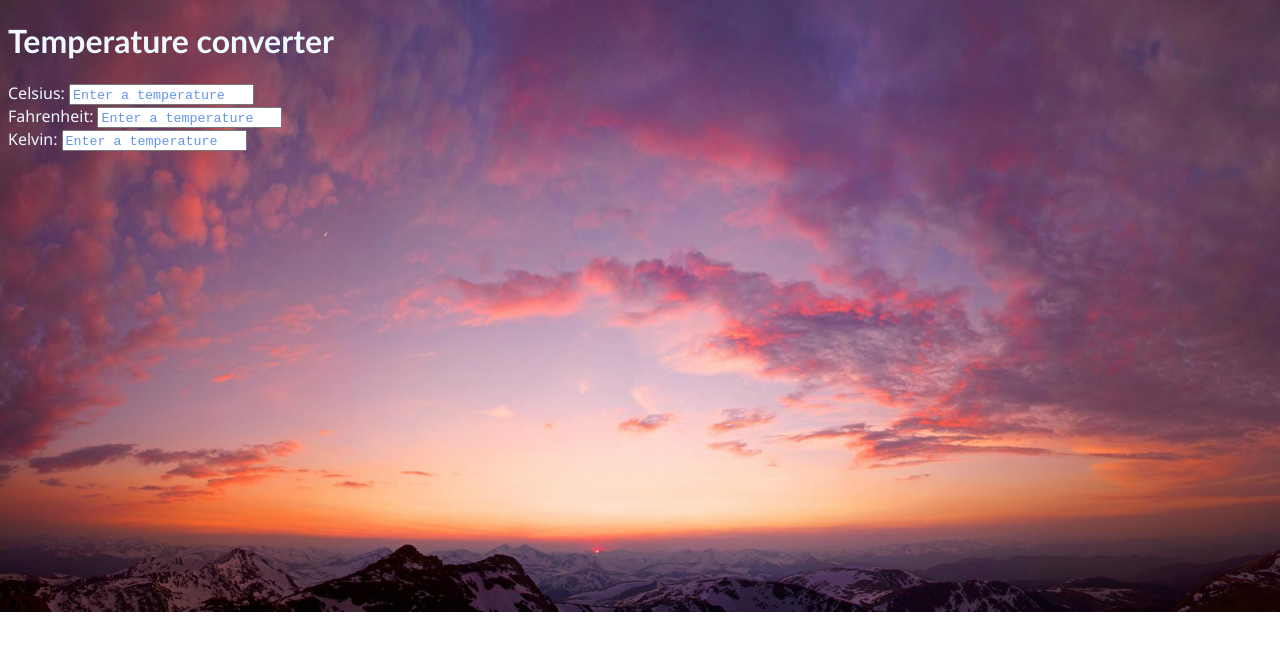
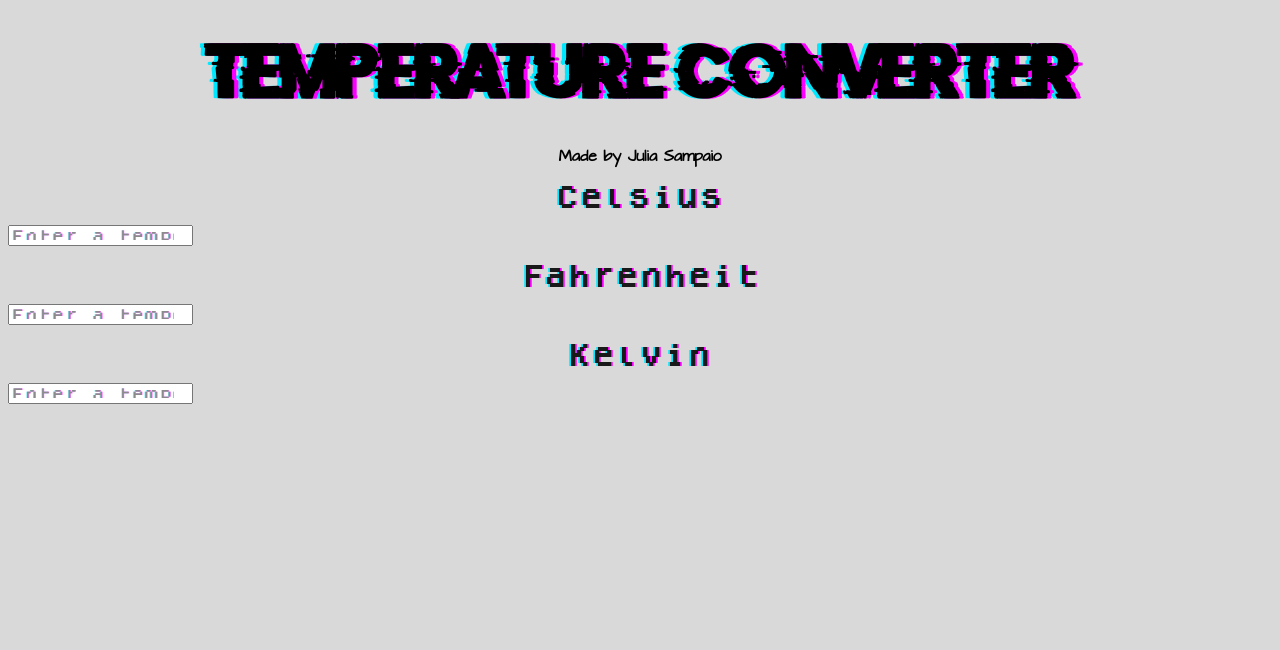
Before and after one commit to sampaiojuliadev/temperature-converter, a plain HTML site: page index.html in a window 1280 px wide. Drawn offline with Linux system fonts and the light colour scheme.

Commit message:
feat: redesign (P1)

```diff
--- a/index.html
+++ b/index.html
@@ -7,10 +7,17 @@
     <title>Temperature Converter</title>
 </head>
 <body>
+    <header>
+        <h1>Temperature Converter</h1>
+        <div class="made-by">
+            <h3>Made by Julia Sampaio</h3>
+        </div>
+    </header>
     <div class="card">
-        <h1>Temperature converter</h1>
+        <h2>Celsius</h2>
+            <div class="container1">
                 <div class="temperature-container">
-            <label>Celsius:</label>
+                    <label></label>
                     <input
                         type="number"
                         id="celsius"
@@ -20,8 +27,11 @@
                         onchange="convertTemperature(event)"
                 />
                 </div>
+            </div>
+        <h2>Fahrenheit</h2>
+            <div class="container2">
                 <div class="temperature-container">
-            <label>Fahrenheit:</label>
+                    <label></label>
                     <input
                         type="number"
                         id="fahrenheit"
@@ -31,8 +41,11 @@
                         onchange="convertTemperature(event)"
                     />
                 </div>
+            </div>
+        <h2>Kelvin</h2>
+            <div class="container3"></div>
                 <div class="temperature-container">
-            <label>Kelvin:</label>
+                    <label></label>
                     <input
                         type="number"
                         id="kelvin"
@@ -43,8 +56,6 @@
                     />
                 </div>
             </div>
-    <div id="mainbox">
-
     </div>
     <script src="index.js"></script>
 </body>
--- a/styles/styles.css
+++ b/styles/styles.css
@@ -1,18 +1,52 @@
+@font-face {
+    font-family: 'ArchitectsDaughter';
+    src: url(../fonts/ArchitectsDaughter.ttf);
+}
+@font-face {
+    font-family: 'dogica';
+    src: url(../fonts/dogica.otf);
+}
+@font-face {
+    font-family: 'glitch';
+    src: url(../fonts/Doctor\ Glitch.otf);
+}
 body {
-    background-image: url(../assets/nature-horizon-silhouette-cloud-sky-sunrise-533662-pxhere.com.jpg);
+    background-color: #D9D9D9;
     background-size: cover;
     background-repeat: no-repeat;
 }
 label{
-    color: aliceblue;
-    font-family: 'Segoe UI', Tahoma, Geneva, Verdana, sans-serif;
+    text-shadow: 0.07em 0em #FA00FF, -0.07em -0em #00E8FF;
+    color: #191919;
+    font-family: 'dogica';
+    text-align: center;
 }
 h1{
-    color: aliceblue;
-    font-family: 'Trebuchet MS', 'Lucida Sans Unicode', 'Lucida Grande', 'Lucida Sans', Arial, sans-serif;
-    font-size: xx-large;
+    text-shadow: 0.07em 0em #FA00FF, -0.07em -0em #00E8FF;
+    color: #000000;
+    font-family:'glitch';
+    font-size: 3.7em;
+    text-align: center;
+
 }
 ::placeholder{
-    color: cornflowerblue;
-    font-family: monospace;
+    opacity: 0.5;
+    text-shadow: 0.05em 0em #FA00FF, -0.05em -0em #00E8FF;
+    color: #191919;
+    font-family: 'dogica';
+    text-align: center;
 }
+h3{
+    font-size: small;
+    font-family: 'ArchitectsDaughter';
+    text-align: center;
+}
+h2{
+    text-shadow: 0.07em 0em #FA00FF, -0.07em -0em #00E8FF;
+    color: #191919;
+    font-family: 'dogica';
+    text-align: center;
+}
+.container1 {
+
+}
```
Also changed, not shown: fonts/ArchitectsDaughter.ttf (added), fonts/Doctor Glitch.otf (added), fonts/Pixelary.otf (added), fonts/dogica.otf (added). Lines whose indentation alone changed are shown as unchanged.
